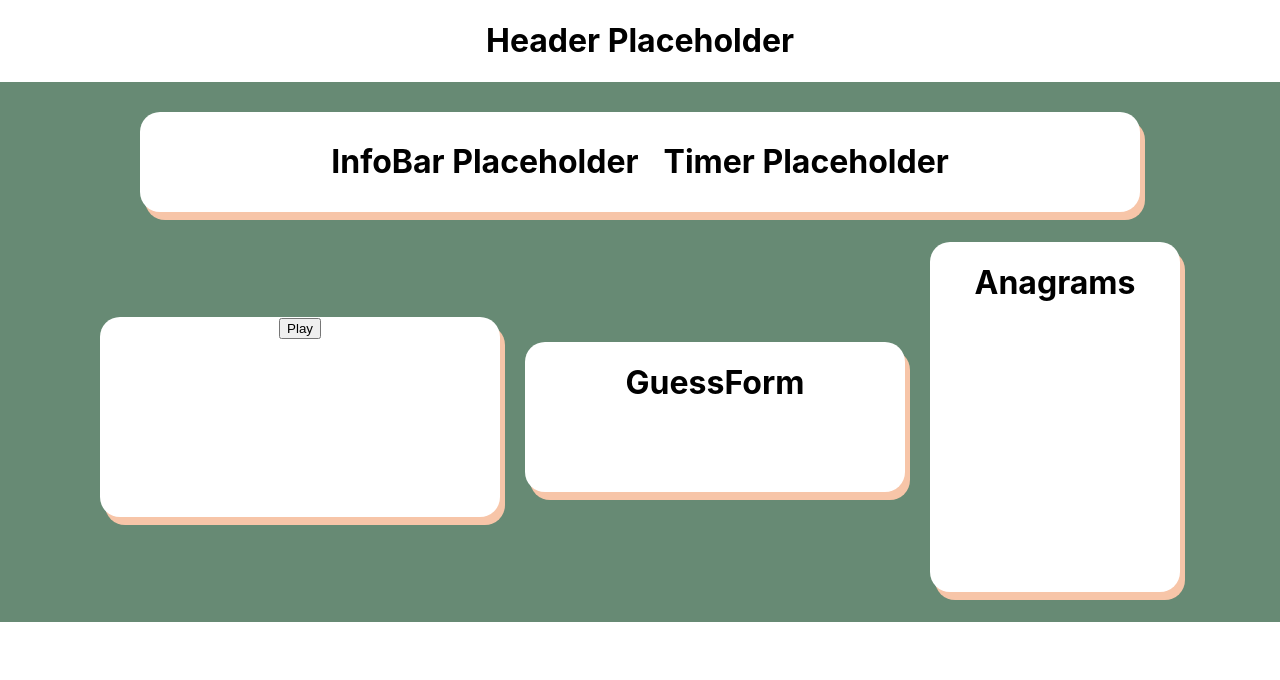
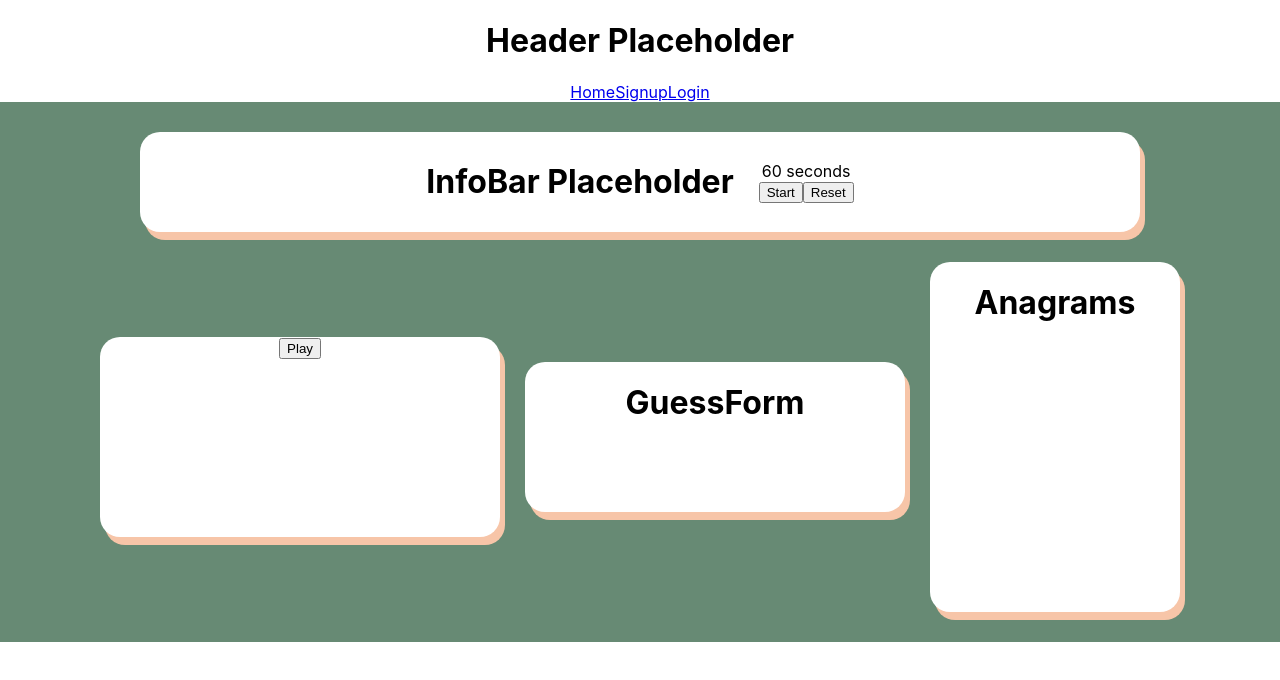
Before and after one commit to svthiery/synonym-frontend, a React (Create React App) app: page /play in a window 1280 px wide. Shown: the top 680 px of the page. Built offline with nearby package versions, Linux system fonts and the light colour scheme.

Commit message:
Add timer component

```diff
--- a/src/App.css
+++ b/src/App.css
@@ -161,3 +161,7 @@
   margin-top: 30px;
   margin-bottom: 30px;
 }
+
+.current-word {
+  font-size: 80px;
+}
--- a/src/components/Anagrams.js
+++ b/src/components/Anagrams.js
@@ -1,7 +1,17 @@
-function Anagrams() {
+function Anagrams({ synonyms }) {
+
+    const synList = synonyms.map(syn => {
+        return (
+            <div>
+                {syn}
+            </div>
+        );
+    })
+
     return (
       <div className="anagrams">
           <h1>Anagrams</h1>
+          <div>{synList}</div>
       </div>
     );
   }
--- a/src/components/App.js
+++ b/src/components/App.js
@@ -15,7 +15,7 @@ function App() {
   return (
     <div className="app">
       <Router>
-        <Header />
+        <Header currentUser={currentUser} resetCurrentUser={setCurrentUser}/>
         <Switch>
           <Route path="/login" >
             <Login setCurrentUser={setCurrentUser} currentUser={currentUser}/>
--- a/src/components/GameContainer.js
+++ b/src/components/GameContainer.js
@@ -6,6 +6,13 @@ import GuessForm from "./GuessForm";
 function GameContainer({ currentUser }) {
 
   const [currentGame, setCurrentGame] = useState(null);
+  const [currentHeadword, setCurrentHeadword] = useState(null)
+  const [currentPartOfSpeech, setCurrentPartOfSpeech] = useState(null)
+  const [currentSynonyms, setCurrentSynonyms] = useState([])
+
+  //Timer State
+  const [seconds, setSeconds] = useState(60);
+  const [timerIsActive, setTimerIsActive] = useState(false);
 
   function handleNewGameClick() {
     // Create new game
@@ -17,20 +24,39 @@ function GameContainer({ currentUser }) {
         body: JSON.stringify({"user_id": currentUser.id}),
       })
       .then(response => response.json())
-      .then(data => {
-        console.log('Success:', data);
+      .then(newGameObj => {
+        console.log('Success:', newGameObj);
+        getNewWord()
       })
+  }
+
+  function getNewWord() {
+    let randWordId = 1
+    fetch(`http://localhost:3001/words/${randWordId}`)
+    .then(response => response.json())
+    .then(word => {
+        console.log(word);
+        setCurrentHeadword(word.headword)
+        setCurrentPartOfSpeech(word.part_of_speech)
+        setCurrentSynonyms(word.synonyms)
+    });
   }
 
   return (
     <div className="outer-game-container">
       <div className="game-container">
-        <InfoBar />
+        <InfoBar
+            seconds={seconds}
+            setSeconds={setSeconds} timerIsActive={timerIsActive}
+            setTimerIsActive={setTimerIsActive}
+        />
         <div className="headword-div">
+            <div className="current-word">{currentHeadword}</div>
+            <div className="current-part-of-speech">{currentPartOfSpeech}</div>
             {currentGame ? <div></div> : <button onClick={handleNewGameClick}>Play</button>}
         </div>
         <GuessForm />
-        <Anagrams />
+        <Anagrams synonyms={currentSynonyms}/>
       </div>
     </div>
   );
--- a/src/components/Header.js
+++ b/src/components/Header.js
@@ -1,7 +1,40 @@
-function Header() {
+import React from 'react';
+import { NavLink } from 'react-router-dom';
+import { useHistory } from "react-router-dom";
+
+function Header({ currentUser, resetCurrentUser}) {
+
+    const history = useHistory();
+
+    function handleLogout() {
+      resetCurrentUser(null)
+      history.push("/");
+    }
+
   return (
     <div className="header">
         <h1>Header Placeholder</h1>
+        <NavLink to="/" className="nav-link">
+            Home
+        </NavLink>
+        {currentUser ? (
+        <>
+          <NavLink to="/scores" className="nav-link">
+            Leaderboard
+          </NavLink>
+          <button className="logout" onClick={handleLogout}>Log Out</button>
+        </>
+        ) : (
+        <>
+          <NavLink to="/signup" className="nav-link">
+            Signup
+          </NavLink>
+          <NavLink to="/login" className="nav-link">
+          Login
+          </NavLink>
+        </>
+           )
+         }
     </div>
   );
 }
--- a/src/components/InfoBar.js
+++ b/src/components/InfoBar.js
@@ -1,10 +1,15 @@
 import Timer from "./Timer";
 
-function InfoBar() {
+function InfoBar({ seconds, setSeconds, timerIsActive, setTimerIsActive }) {
     return (
       <div className="info-bar">
           <h1>InfoBar Placeholder</h1>
-          <Timer />
+          <Timer
+          seconds={seconds}
+          setSeconds={setSeconds}
+          timerIsActive={timerIsActive}
+          setTimerIsActive={setTimerIsActive}
+          />
       </div>
     );
   }
--- a/src/components/Timer.js
+++ b/src/components/Timer.js
@@ -1,9 +1,46 @@
+import React, { useState, useEffect } from "react";
+
 function Timer() {
-    return (
-      <div className="timer">
-          <h1>Timer Placeholder</h1>
-      </div>
-    );
+  const [seconds, setSeconds] = useState(60);
+  const [isActive, setIsActive] = useState(false);
+
+  useEffect(() => {
+    let interval = null;
+    if (isActive) {
+      interval = setInterval(() => {
+        setSeconds(seconds => seconds - 1);
+      }, 1000);
+    } else if (!isActive && seconds !== 0) {
+      clearInterval(interval);
+    }
+    return () => clearInterval(interval);
+  }, [isActive, seconds]);
+
+  function toggle() {
+    setIsActive(!isActive);
   }
 
-  export default Timer;
+  function reset() {
+    setSeconds(60);
+    setIsActive(false);
+  }
+
+  return (
+    <div className="timer">
+      <div className="time">{seconds} seconds</div>
+      <div className="row">
+        <button
+          className={`button button-primary button-primary-${
+            isActive ? "active" : "inactive"
+          }`}
+          onClick={toggle}
+        >
+          {isActive ? "Pause" : "Start"}
+        </button>
+        <button className="button-secondary" onClick={reset}>Reset</button>
+      </div>
+    </div>
+  );
+}
+
+export default Timer;
```
